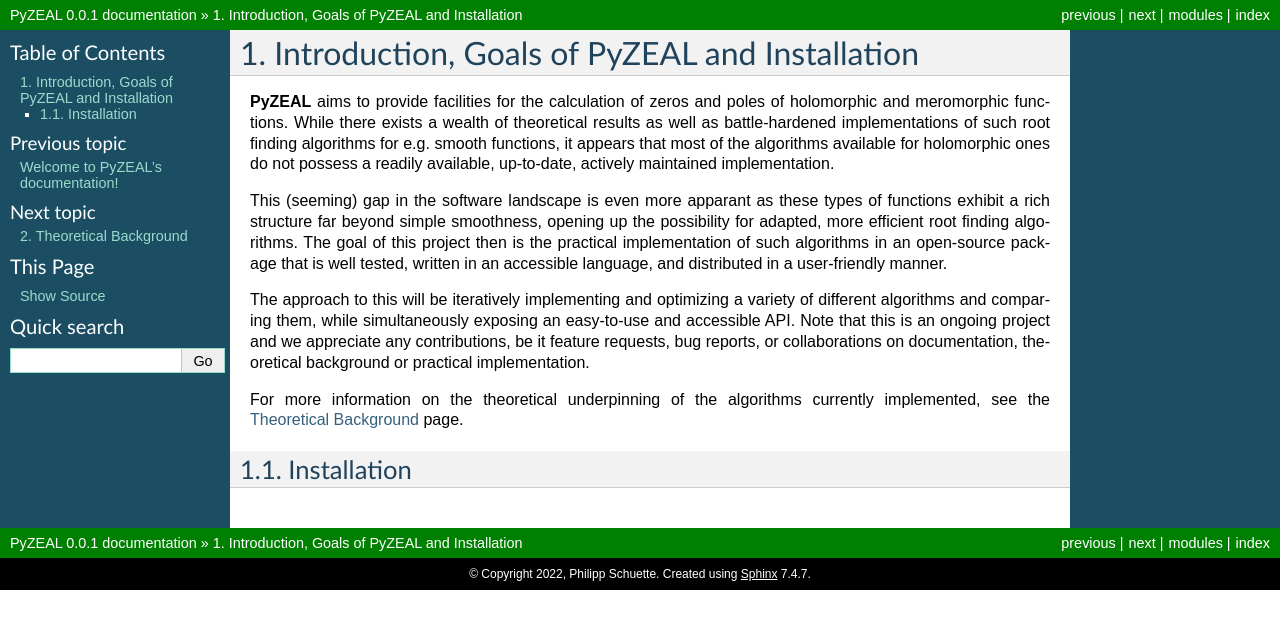
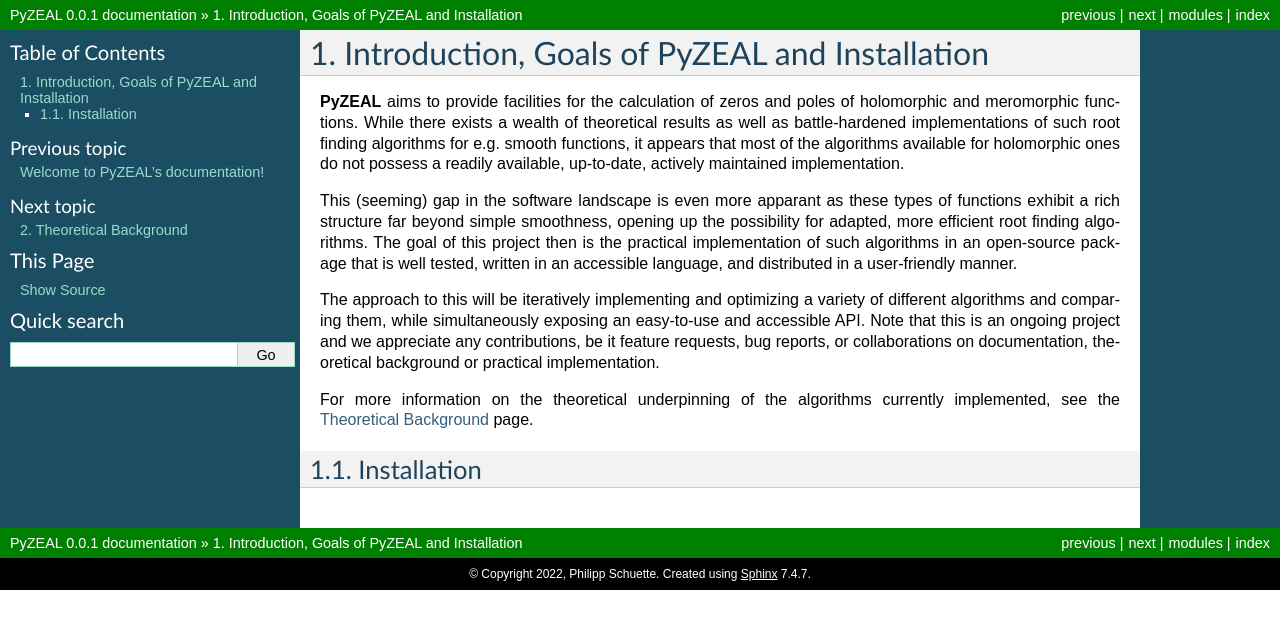
Before and after one commit to Spectral-Analysis-UPB/PyZEAL, a Sphinx documentation site: the page built from docs/intro.rst, in a window 1280 px wide. Shown: the top 629 px of the page. Built offline with Sphinx 7.4.7, drawn with Linux system fonts in a browser that asks for light colours.

Commit message:
Stop sidebar table of contents from clipping into the documentation text body

```diff
--- /dev/null
+++ b/docs/_static/css/custom.css
@@ -0,0 +1,5 @@
+div.documentwrapper div.bodywrapper { margin-left: 300px;}
+div.document div.sphinxsidebar { width: 300px; }
+div.sphinxsidebarwrapper div {
+    overflow: auto;
+}
--- a/docs/conf.py
+++ b/docs/conf.py
@@ -60,5 +60,11 @@
 # so a file named "default.css" will overwrite the builtin "default.css".
 html_static_path = ['_static']
 
+html_css_files = [
+    'css/custom.css',
+]
+
 # Add type of source files
 source_suffix = [".rst"]
+
+autodoc_typehints = 'description'
```
